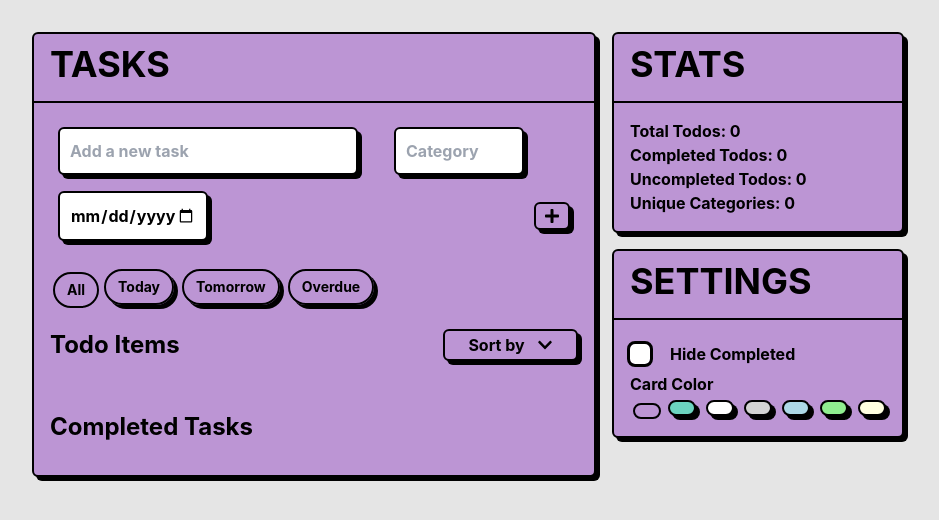
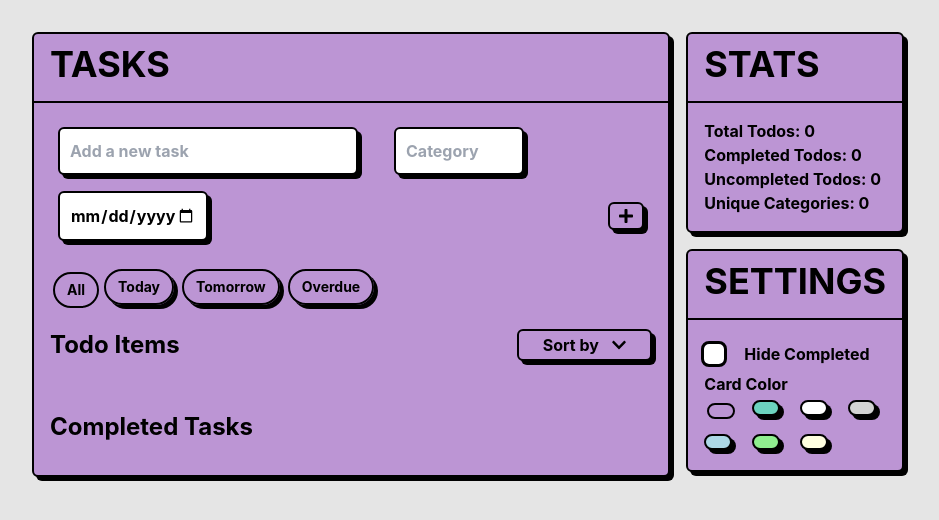
Before and after one commit to ehoffman66/todo, a React (Create React App) app: page / in a window 1280 px wide. Shown: the top 520 px of the page, without its empty margins (172-1111 px from the left). Built offline with nearby package versions, Linux system fonts and the light colour scheme.

Commit message:
Minor updates to the style and content

```diff
--- a/src/components/SettingsCard.js
+++ b/src/components/SettingsCard.js
@@ -21,7 +21,7 @@
           </div>
           <div>
             <label>Card Color</label>
-            <div style={{ display: 'flex', gap: '10px' }}>
+            <div style={{ display: 'grid', gridTemplateColumns: 'repeat(4, 1fr)', gap: '10px' }}>
                 {colorOptions.map(color => (
                     <Badge
                         key={color}
```
Also changed, not shown: 1 other file (tests, documents, lock files or other folders). Lines whose indentation alone changed are shown as unchanged.
